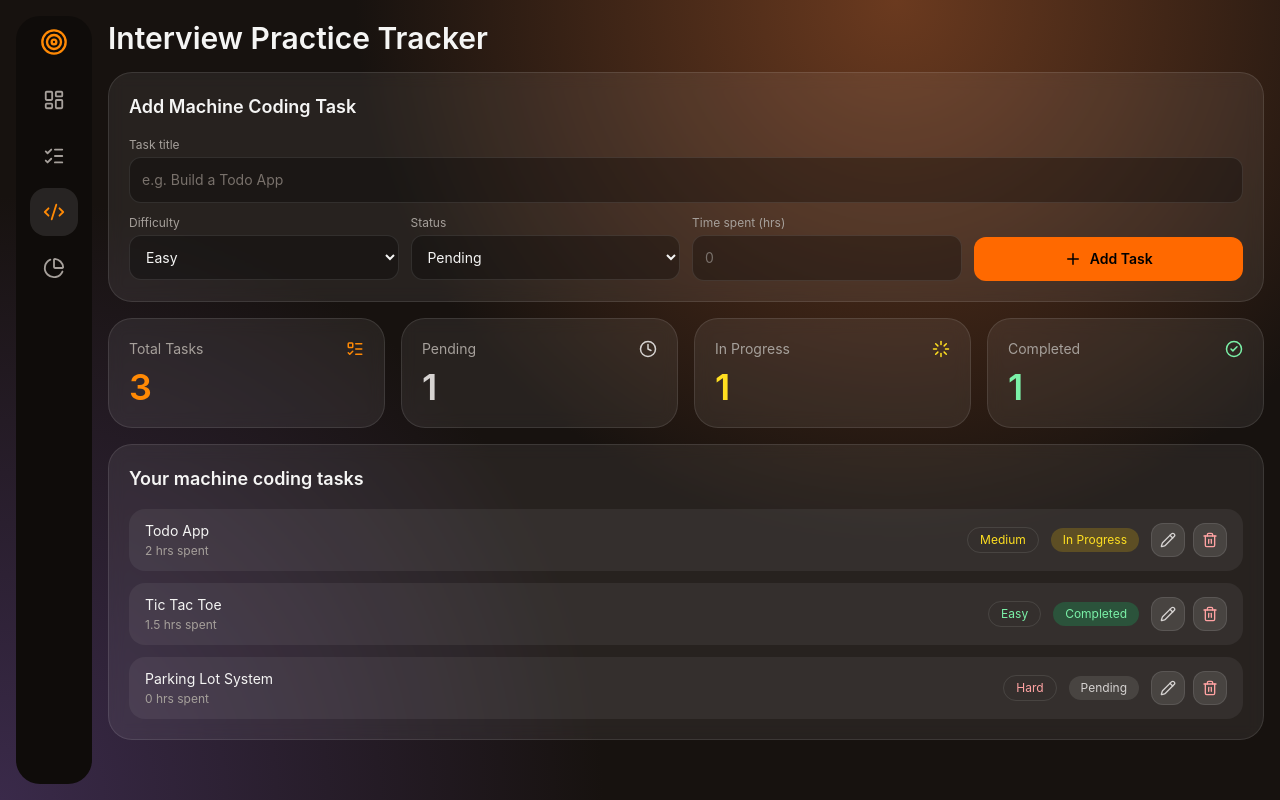
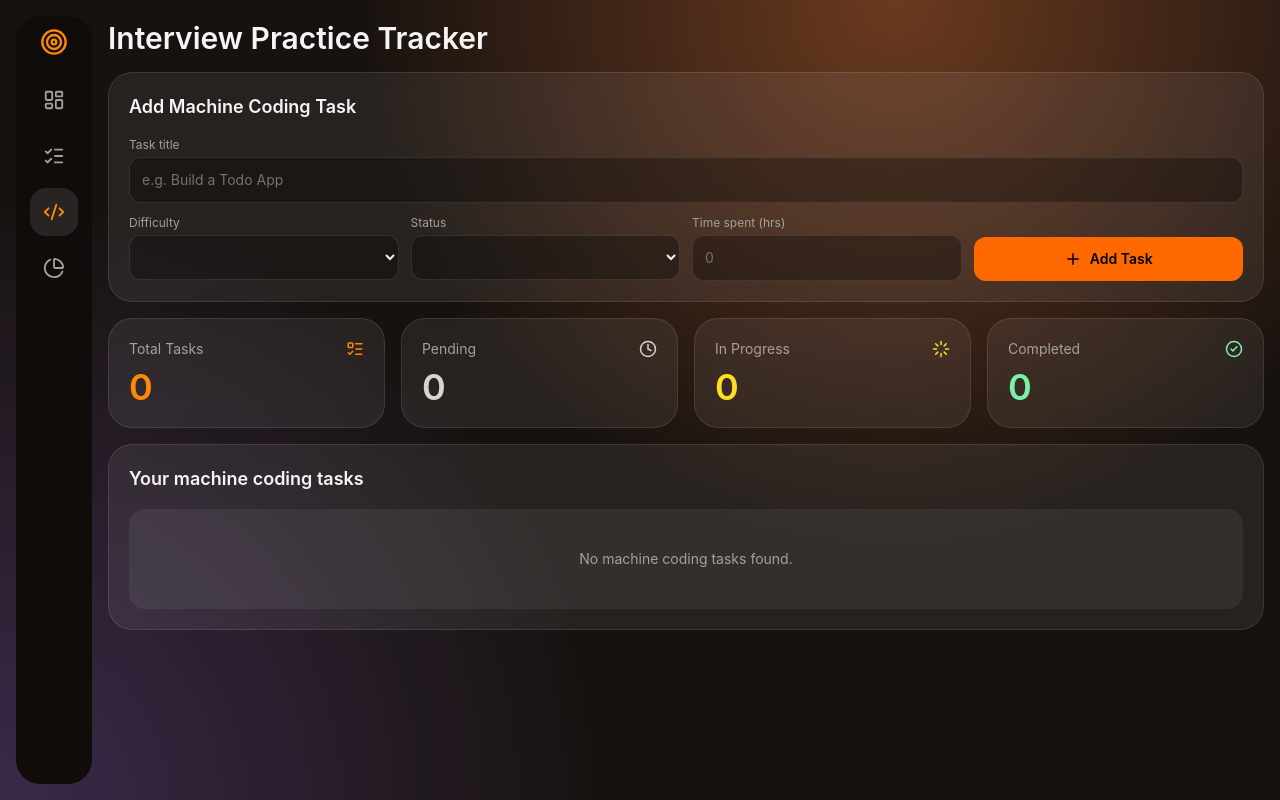
Before and after one commit to clay-0101/Weekly-Progress-Tracker, a React (Vite) app: page /machine-coding in a window 1280 px wide. Built offline with nearby package versions, Linux system fonts and the light colour scheme.

Commit message:
done with machine coding task functionality

```diff
--- a/src/feature/Dashboard/ui/components/HeroCard.jsx
+++ b/src/feature/Dashboard/ui/components/HeroCard.jsx
@@ -1,4 +1,5 @@
 import { Rocket } from "lucide-react";
+import { NavLink } from "react-router";
 
 const HeroCard = () =>{
   return (
@@ -9,10 +10,10 @@ const HeroCard = () =>{
         <br />
         Interview Prep
       </h2>
-      <button className="flex w-fit items-center gap-2 rounded-2xl bg-white px-6 py-3 text-sm font-semibold text-black">
+      <NavLink to="/questions" className="flex w-fit items-center gap-2 rounded-2xl bg-white px-6 py-3 text-sm font-semibold text-black">
         <Rocket size={18} />
         Start Now
-      </button>
+      </NavLink>
     </div>
   );
 }
--- a/src/feature/Dashboard/ui/components/MachineCodingCard.jsx
+++ b/src/feature/Dashboard/ui/components/MachineCodingCard.jsx
@@ -1,10 +1,6 @@
 import { Code2 } from "lucide-react";
-
-const tasks = [
-  { id: 1, title: "Todo App", status: "In Progress" },
-  { id: 2, title: "Tic Tac Toe", status: "Completed" },
-  { id: 3, title: "Parking Lot System", status: "Pending" },
-];
+import { useSelector } from "react-redux";
+import { NavLink } from "react-router";
 
 const statusStyle = {
   Pending: "bg-white/10 text-stone-300",
@@ -13,6 +9,8 @@ const statusStyle = {
 };
 
 export default function MachineCodingCard() {
+  let machineCoding = useSelector((state) => state.machineCoding.allMachineCoding)
+
   return (
     <div className="flex h-full flex-col gap-3 rounded-3xl border border-white/10 bg-white/[0.07] p-5 backdrop-blur">
       <h2 className="flex items-center gap-2 text-lg font-semibold">
@@ -20,21 +18,21 @@ export default function MachineCodingCard() {
         Machine Coding
       </h2>
 
-      {tasks.map((task) => (
-        <div
-          key={task.id}
-          className="flex items-center justify-between gap-2 rounded-2xl bg-white/[0.06] px-4 py-3"
-        >
-          <span className="text-sm">{task.title}</span>
-          <span className={`rounded-full px-3 py-1 text-xs ${statusStyle[task.status]}`}>
-            {task.status}
-          </span>
-        </div>
-      ))}
+      {!machineCoding.length ? (<p className="py-6 text-center text-sm text-stone-400">No machine coding tasks yet.</p>) :
+        (
+          machineCoding.map((task) => (
+            <div key={task.id} className="flex items-center justify-between gap-2 rounded-2xl bg-white/[0.06] px-4 py-3">
+              <span className="text-sm">{task.title}</span>
+              <span className={`rounded-full px-3 py-1 text-xs ${statusStyle[task.status]}`}>
+                {task.status}
+              </span>
+            </div>
+          ))
+        )}
 
-      <button className="mt-auto rounded-2xl border border-white/10 bg-white/10 px-4 py-3 text-sm font-medium">
+      <NavLink to="/machine-coding" className="mt-auto rounded-2xl border border-white/10 bg-white/10 px-4 py-3 text-sm font-medium">
         Manage tasks
-      </button>
+      </NavLink>
     </div>
-  );
+  )
 }
--- a/src/feature/Dashboard/ui/components/RecentQuestions.jsx
+++ b/src/feature/Dashboard/ui/components/RecentQuestions.jsx
@@ -1,16 +1,7 @@
 import useDashboard from "../../hook/DashboardHook";
 
-const questions = [
-  { id: 1, title: "Two Sum", category: "DSA", difficulty: "Easy", status: "Completed" },
-  { id: 2, title: "Explain git rebase vs merge", category: "Git", difficulty: "Medium", status: "In Progress" },
-  { id: 3, title: "What is the event loop?", category: "Technical", difficulty: "Medium", status: "Pending" },
-  { id: 4, title: "Merge Intervals", category: "DSA", difficulty: "Hard", status: "In Progress" },
-];
-
-
-
 export default function RecentQuestions() {
-let {  categoryStyle,difficultyStyle, statusStyle} =  useDashboard()
+let {  categoryStyle,difficultyStyle, statusStyle, questions} =  useDashboard()
   return (
     <div className="rounded-3xl border border-white/10 bg-white/[0.07] p-5 backdrop-blur">
       <h2 className="mb-3 text-lg font-semibold">Recent questions</h2>
--- a/src/feature/Machine-Coding/ui/MachineCodingPage.jsx
+++ b/src/feature/Machine-Coding/ui/MachineCodingPage.jsx
@@ -1,10 +1,12 @@
 import MachineTaskForm from "./components/MachineTaskForm";
 import MachineTaskList from "./components/MachineTaskList";
 import MachineTaskStats from "./components/MachineTaskStats";
+import UpdateMachineCoding from "./components/MachineTaskUpdateForm";
 
 export default function MachineCodingPage() {
   return (
     <div className="flex flex-col gap-4">
+      <UpdateMachineCoding/>
       <MachineTaskForm/>
       <MachineTaskStats/>
       <MachineTaskList/>
--- a/src/feature/Machine-Coding/ui/components/MachineTaskForm.jsx
+++ b/src/feature/Machine-Coding/ui/components/MachineTaskForm.jsx
@@ -1,41 +1,74 @@
 import { Plus } from "lucide-react";
+import useMachineCoding from "../../hook/MachineCodingHook";
 
 const field =
   "w-full rounded-xl border border-white/10 bg-black/30 px-3 py-3 text-sm text-stone-100 placeholder:text-stone-500 outline-none focus:border-orange-400";
 const label = "mb-1 block text-xs text-stone-400";
 
 export default function MachineTaskForm() {
+
+  let { register, handleSubmit, errors, addMachineCoding } = useMachineCoding()
+
   return (
     <div className="rounded-3xl border border-white/10 bg-white/[0.07] p-5 backdrop-blur">
       <h2 className="mb-4 text-lg font-semibold">Add Machine Coding Task</h2>
 
-      <div className="grid gap-3 sm:grid-cols-2 lg:grid-cols-4">
+      <form onSubmit={handleSubmit(addMachineCoding)} className="grid gap-3 sm:grid-cols-2 lg:grid-cols-4">
         <div className="sm:col-span-2 lg:col-span-4">
           <label className={label}>Task title</label>
-          <input className={field} placeholder="e.g. Build a Todo App" />
+          <input
+            {...register("title", {
+              required: "Title is required",
+              minLength: {
+                value: 3,
+                message: "Minimum 3 letters required"
+              }
+            })}
+            className={field} placeholder="e.g. Build a Todo App" />
+
+          {errors.title && (<p className="text-[12px] text-red-500">{errors.title.message}</p>)}
         </div>
 
         <div>
           <label className={label}>Difficulty</label>
-          <select className={field}>
+          <select
+            {...register("difficulty", {
+              required: "Difficulty is required"
+            })}
+            className={field}>
             <option>Easy</option>
             <option>Medium</option>
             <option>Hard</option>
           </select>
+
+          {errors.difficulty && (<p className="text-[12px] text-red-500">{errors.difficulty.message}</p>)}
         </div>
 
         <div>
           <label className={label}>Status</label>
-          <select className={field}>
+          <select
+            {...register("status", {
+              required: "Status is required"
+            })}
+            className={field}>
             <option>Pending</option>
             <option>In Progress</option>
             <option>Completed</option>
           </select>
+
+          {errors.status && (<p className="text-[12px] text-red-500">{errors.status.message}</p>)}
         </div>
 
         <div>
           <label className={label}>Time spent (hrs)</label>
-          <input type="number" className={field} placeholder="0" />
+          <input
+            type="number"
+            {...register("timeSpent", {
+              required: "Time spent is required"
+            })}
+            className={field} placeholder="0" />
+
+          {errors.timeSpent && (<p className="text-[12px] text-red-500">{errors.timeSpent.message}</p>)}
         </div>
 
         <div className="flex items-end">
@@ -44,7 +77,7 @@ export default function MachineTaskForm() {
             Add Task
           </button>
         </div>
-      </div>
+      </form>
     </div>
   );
 }
--- a/src/feature/Machine-Coding/ui/components/MachineTaskList.jsx
+++ b/src/feature/Machine-Coding/ui/components/MachineTaskList.jsx
@@ -1,57 +1,64 @@
 import { Pencil, Trash2 } from "lucide-react";
-
-const tasks = [
-  { id: 1, title: "Todo App", hours: "2 hrs spent", difficulty: "Medium", status: "In Progress" },
-  { id: 2, title: "Tic Tac Toe", hours: "1.5 hrs spent", difficulty: "Easy", status: "Completed" },
-  { id: 3, title: "Parking Lot System", hours: "0 hrs spent", difficulty: "Hard", status: "Pending" },
-];
-
-const difficultyStyle = {
-  Easy: "text-green-300",
-  Medium: "text-yellow-300",
-  Hard: "text-red-300",
-};
-
-const statusStyle = {
-  Pending: "bg-white/10 text-stone-300",
-  "In Progress": "bg-yellow-400/20 text-yellow-300",
-  Completed: "bg-green-400/20 text-green-300",
-};
+import useMachineCoding from "../../hook/MachineCodingHook";
+import { setFormOpen, setUpdateMachineCoding } from "../../state/MachineCodingSlice";
 
 export default function MachineTaskList() {
+
+  let { filterData, difficultyStyle, statusStyle, dispatch, deleteMachineCoding } = useMachineCoding()
+
+  function editTask(task) {
+    dispatch(setUpdateMachineCoding(task))
+    dispatch(setFormOpen(true))
+  }
+
   return (
     <div className="rounded-3xl border border-white/10 bg-white/[0.07] p-5 backdrop-blur">
       <h2 className="mb-4 text-lg font-semibold">Your machine coding tasks</h2>
 
+      {!filterData.length ? (
+        <div className="rounded-2xl bg-white/[0.06] px-4 py-10 text-center text-sm text-stone-400">
+          No machine coding tasks found.
+        </div>
+      ) : (
         <div className="flex flex-col gap-3">
-        {tasks.map((t) => (
+          {filterData.map((task) => (
             <div
-            key={t.id}
+              key={task.id}
               className="flex flex-wrap items-center gap-x-3 gap-y-2 rounded-2xl bg-white/[0.06] px-4 py-3"
             >
               <div className="min-w-full flex-1 sm:min-w-[180px]">
-              <p className="text-sm">{t.title}</p>
-              <p className="mt-0.5 text-xs text-stone-400">{t.hours}</p>
+                <p className="text-sm">{task.title}</p>
+                <p className="mt-0.5 text-xs text-stone-400">{task.timeSpent} hrs spent</p>
               </div>
 
-            <span className={`rounded-full border border-white/10 px-3 py-1 text-xs ${difficultyStyle[t.difficulty]}`}>
-              {t.difficulty}
+              <span className={`rounded-full border border-white/10 px-3 py-1 text-xs ${difficultyStyle[task.difficulty]}`}>
+                {task.difficulty}
               </span>
-            <span className={`rounded-full px-3 py-1 text-xs ${statusStyle[t.status]}`}>
-              {t.status}
+
+              <span className={`rounded-full px-3 py-1 text-xs ${statusStyle[task.status]}`}>
+                {task.status}
               </span>
 
               <div className="ml-auto flex gap-2">
-              <button title="Edit" className="rounded-xl border border-white/10 bg-white/10 p-2 text-stone-300">
+                <button
+                  onClick={() => editTask(task)}
+                  title="Edit"
+                  className="rounded-xl border border-white/10 bg-white/10 p-2 text-stone-300">
                   <Pencil size={16} />
                 </button>
-              <button title="Delete" className="rounded-xl border border-white/10 bg-white/10 p-2 text-red-300">
+
+                <button
+                  onClick={() => deleteMachineCoding(task.id)}
+                  title="Delete"
+                  className="rounded-xl border border-white/10 bg-white/10 p-2 text-red-300"
+                >
                   <Trash2 size={16} />
                 </button>
               </div>
             </div>
           ))}
         </div>
+      )}
     </div>
-  );
+  )
 }
--- a/src/feature/Machine-Coding/ui/components/MachineTaskStats.jsx
+++ b/src/feature/Machine-Coding/ui/components/MachineTaskStats.jsx
@@ -1,16 +1,21 @@
 import { ListTodo, Clock, Loader, CheckCircle2 } from "lucide-react";
+import useMachineCoding from "../../hook/MachineCodingHook";
 
 const stats = [
-  { label: "Total Tasks", value: 3, icon: ListTodo, color: "text-orange-400" },
-  { label: "Pending", value: 1, icon: Clock, color: "text-stone-300" },
-  { label: "In Progress", value: 1, icon: Loader, color: "text-yellow-300" },
-  { label: "Completed", value: 1, icon: CheckCircle2, color: "text-green-300" },
+  { label: "Total Tasks", key: "total", icon: ListTodo, color: "text-orange-400" },
+  { label: "Pending", key: "pending", icon: Clock, color: "text-stone-300" },
+  { label: "In Progress", key: "inProgress", icon: Loader, color: "text-yellow-300" },
+  { label: "Completed", key: "completed", icon: CheckCircle2, color: "text-green-300" },
 ];
 
 export default function MachineTaskStats() {
+
+  let { getStats } = useMachineCoding()
+  let values = getStats()
+
   return (
     <div className="grid grid-cols-2 gap-4 lg:grid-cols-4">
-      {stats.map(({ label, value, icon: Icon, color }) => (
+      {stats.map(({ label, key, icon: Icon, color }) => (
         <div
           key={label}
           className="rounded-3xl border border-white/10 bg-white/[0.07] p-5 backdrop-blur"
@@ -19,9 +24,11 @@ export default function MachineTaskStats() {
             <span className="text-sm">{label}</span>
             <Icon size={18} className={color} />
           </div>
-          <p className={`mt-2 text-3xl font-semibold md:text-4xl ${color}`}>{value}</p>
+          <p className={`mt-2 text-3xl font-semibold md:text-4xl ${color}`}>
+            {values[key]}
+          </p>
         </div>
       ))}
     </div>
-  );
+  )
 }
--- /dev/null
+++ b/src/feature/Machine-Coding/ui/components/MachineTaskUpdateForm.jsx
@@ -0,0 +1,73 @@
+import { Save, X } from "lucide-react";
+import useMachineCoding from "../../hook/MachineCodingHook";
+import { setFormOpen, setUpdateMachineCoding } from "../../state/MachineCodingSlice";
+
+const field = "w-full rounded-xl border border-white/10 bg-black/30 px-3 py-3 text-sm text-stone-100 placeholder:text-stone-500 outline-none focus:border-orange-400";
+const label = "mb-1 block text-xs text-stone-400";
+
+export default function UpdateMachineCoding() {
+
+    let { isUpdateFormOpen, dispatch, register, errors, handleSubmit, updateMachineCodingHandle } = useMachineCoding()
+
+    if (!isUpdateFormOpen) return null
+
+    return (
+        <div className="fixed inset-0 z-50 flex items-center justify-center overflow-y-auto bg-black/60 p-4 backdrop-blur-md">
+            <div className="w-full max-w-xl rounded-3xl border border-white/10 bg-[#1f1814] p-5 shadow-2xl md:p-6">
+                <div className="mb-4 flex items-center justify-between">
+                    <h2 className="text-lg font-semibold">Update Machine Coding Task</h2>
+                    <button onClick={() => { dispatch(setFormOpen(false)); dispatch(setUpdateMachineCoding(null)) }} title="Close" className="rounded-xl p-2 text-stone-400 hover:bg-white/10">
+                        <X size={20} />
+                    </button>
+                </div>
+
+                <form onSubmit={handleSubmit(updateMachineCodingHandle)} className="grid gap-3 sm:grid-cols-3">
+                    <div className="sm:col-span-3">
+                        <label className={label}>Task title</label>
+                        <input {...register("title", {
+                            required: "Title is required",
+                            minLength: { value: 3, message: "Minimum 3 letters required" }
+                        })} className={field} placeholder="Task title" />
+                        {errors.title && <p className="text-[12px] text-red-500">{errors.title.message}</p>}
+                    </div>
+
+                    <div>
+                        <label className={label}>Difficulty</label>
+                        <select {...register("difficulty", { required: "Difficulty is required" })} className={field}>
+                            <option>Easy</option>
+                            <option>Medium</option>
+                            <option>Hard</option>
+                        </select>
+                        {errors.difficulty && <p className="text-[12px] text-red-500">{errors.difficulty.message}</p>}
+                    </div>
+
+                    <div>
+                        <label className={label}>Status</label>
+                        <select {...register("status", { required: "Status is required" })} className={field}>
+                            <option>Pending</option>
+                            <option>In Progress</option>
+                            <option>Completed</option>
+                        </select>
+                        {errors.status && <p className="text-[12px] text-red-500">{errors.status.message}</p>}
+                    </div>
+
+                    <div>
+                        <label className={label}>Time spent (hrs)</label>
+                        <input type="number" {...register("timeSpent", { required: "Time spent is required" })} className={field} placeholder="0" />
+                        {errors.timeSpent && <p className="text-[12px] text-red-500">{errors.timeSpent.message}</p>}
+                    </div>
+
+                    <div className="mt-2 flex flex-col-reverse gap-3 sm:col-span-3 sm:flex-row sm:justify-end">
+                        <button type="button" onClick={() => { dispatch(setFormOpen(false)); dispatch(setUpdateMachineCoding(null)) }} className="flex items-center justify-center gap-2 rounded-xl border border-white/10 bg-white/10 px-5 py-3 text-sm font-medium">
+                            Cancel
+                        </button>
+                        <button className="flex items-center justify-center gap-2 rounded-xl bg-orange-500 px-5 py-3 text-sm font-semibold text-black">
+                            <Save size={18} />
+                            Update Task
+                        </button>
+                    </div>
+                </form>
+            </div>
+        </div>
+    )
+}
```
Also changed, not shown: 1 other file (tests, documents, lock files or other folders). Lines whose indentation alone changed are shown as unchanged.
